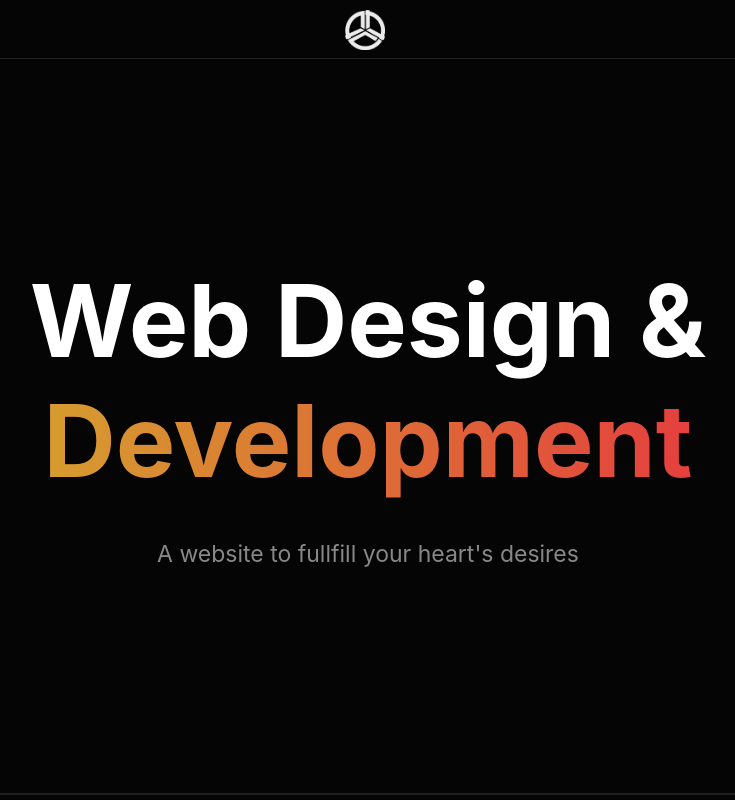
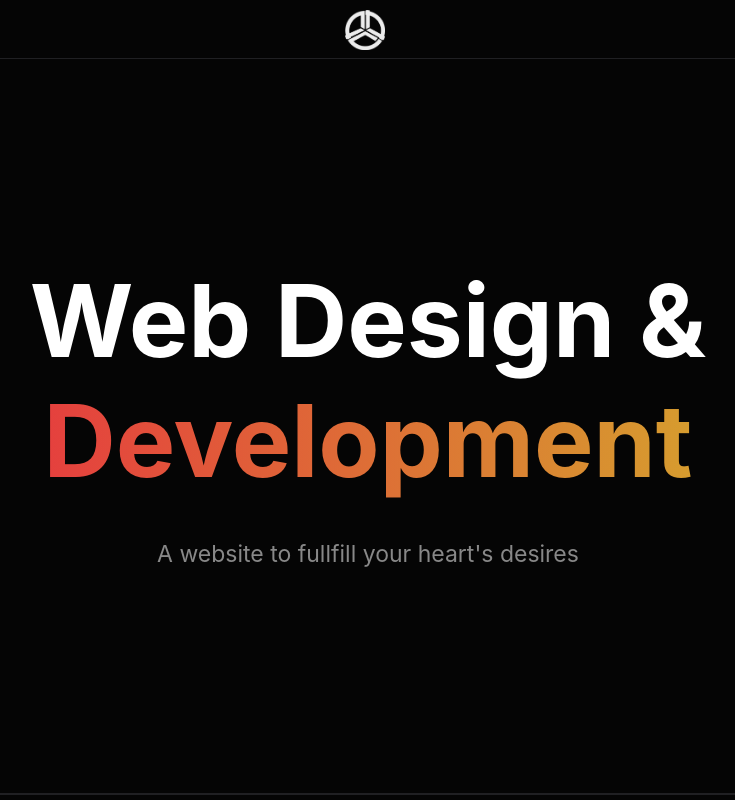
Before and after one commit to Pixlerfrost/Gelio, a Next.js app: page / in a window 1280 px wide. Shown: the top 800 px of the page, without its empty margins (272-1007 px from the left). Built offline with nearby package versions, Linux system fonts and the light colour scheme; a web font is replaced by a local one.

Commit message:
Update index.js

```diff
--- a/pages/index.js
+++ b/pages/index.js
@@ -24,7 +24,7 @@ function Home() {
           Web Design &
           <Text
             overflow="hidden"
-            bgGradient="linear(to-l, red.500,  yellow.500)"
+            bgGradient="linear(to-r, red.500,  yellow.500)"
             bgClip="text"
             pb="1vh"
           >
```
